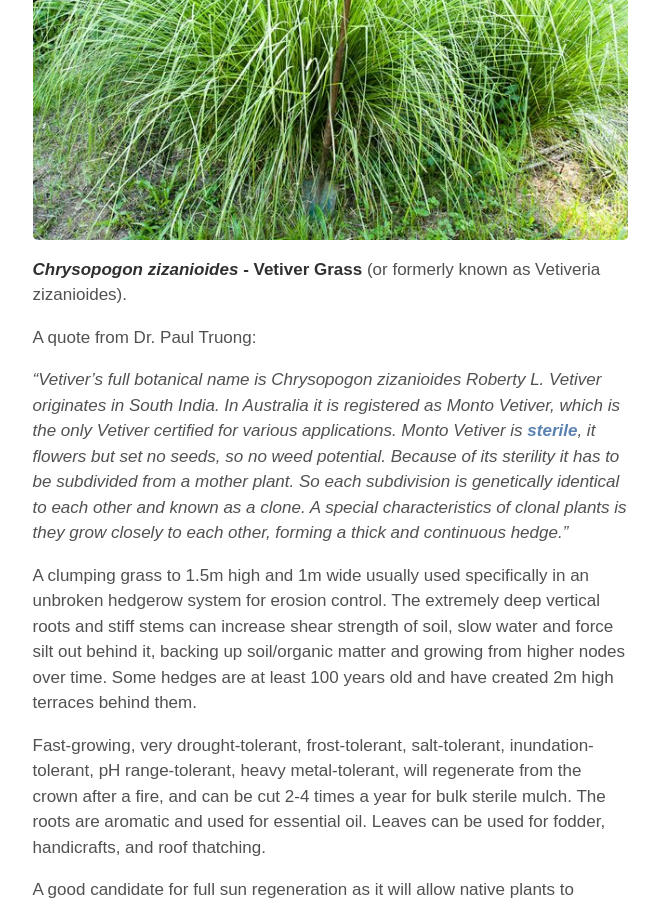
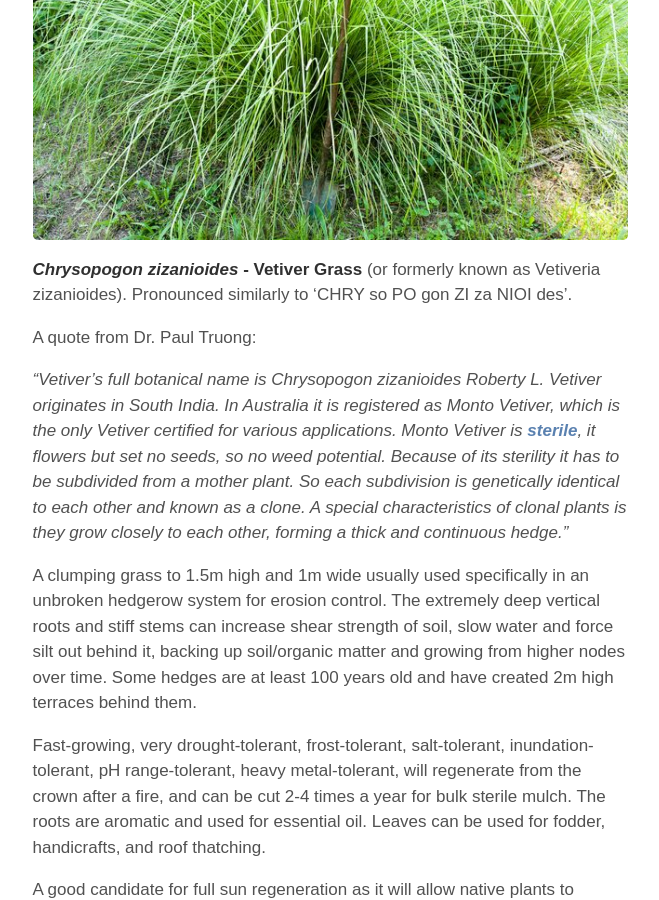
Before and after one commit to Tr33mo/tr33mo.github.io, a Jekyll site: the page built from why.md, in a window 1280 px wide and 900 px high, scrolled down 480 px. Shown: the whole window, without its empty margins (310-969 px from the left). Built offline with Jekyll 4.4.1, drawn with Linux system fonts in a browser that asks for light colours.

Commit message:
Update why.md

```diff
--- a/why.md
+++ b/why.md
@@ -11,7 +11,7 @@ ___
 
 [![alt text](/assets/img/thumbs/why.jpg "A vigorous clump of Vetiver with post hole shovel for scale")](/assets/img/why.jpg)
 
-***Chrysopogon zizanioides* - Vetiver Grass** (or formerly known as Vetiveria zizanioides).
+***Chrysopogon zizanioides* - Vetiver Grass** (or formerly known as Vetiveria zizanioides). Pronounced similarly to 'CHRY so PO gon ZI za NIOI des'.
 
 A quote from Dr. Paul Truong:
 
```
